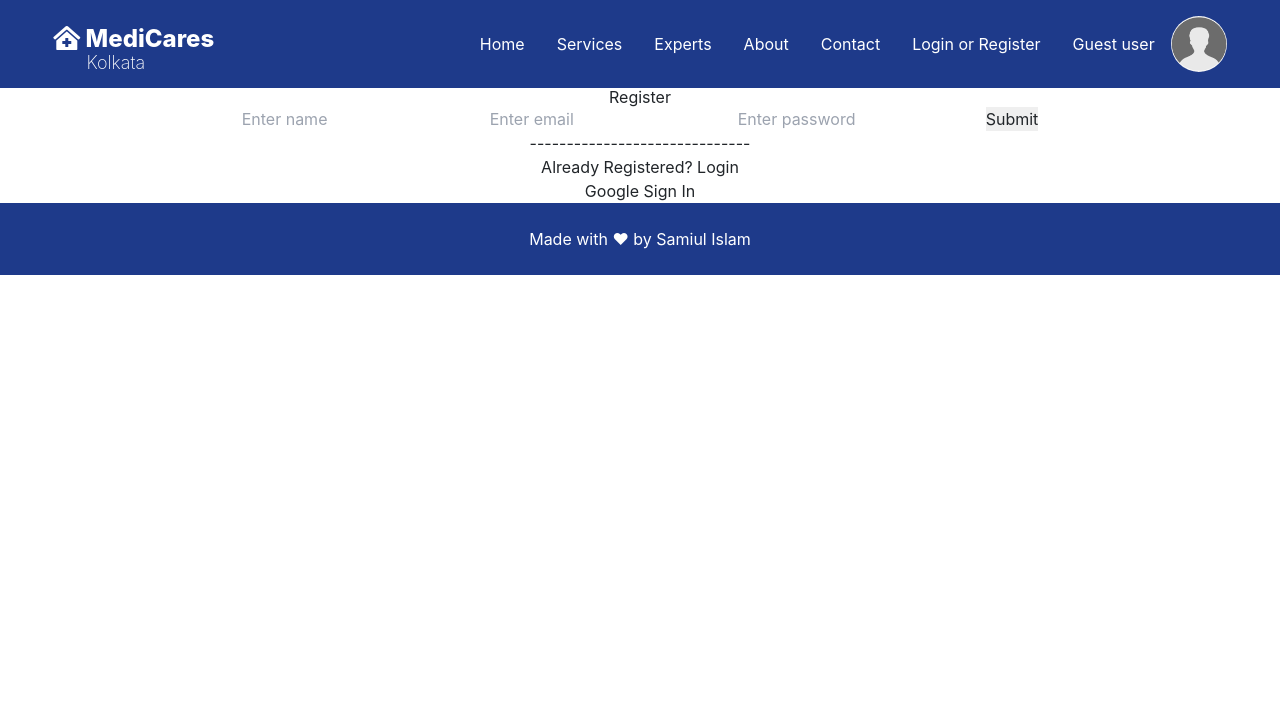
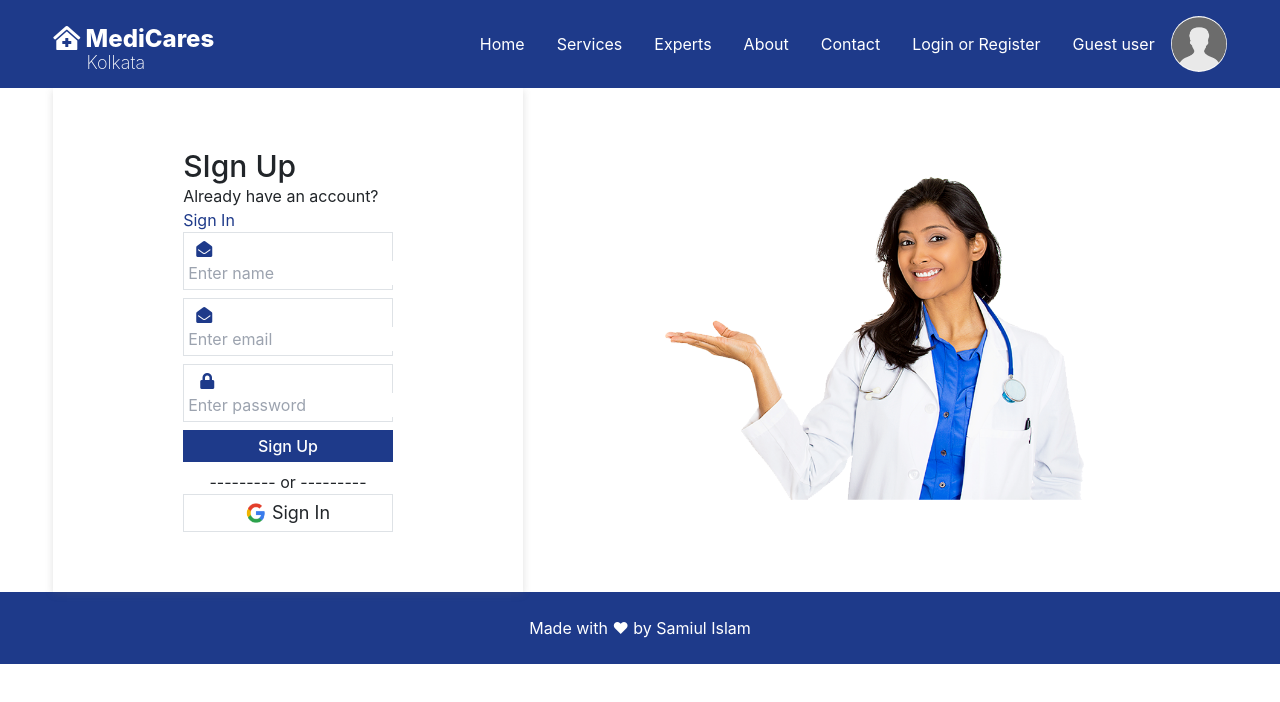
Before and after one commit to softsamiul/medicares-kolkata, a React (Create React App) app: page /register in a window 1280 px wide. Shown: the top 702 px of the page. Built offline with nearby package versions, Linux system fonts and the light colour scheme; no server answers.

Commit message:
register page and some more things modified

```diff
--- a/public/services.json
+++ b/public/services.json
@@ -3,7 +3,7 @@
     "serviceID": 1,
     "serviceName": "Dental Surgery & Treatment",
     "serviceDesc": "Dental surgery is any of a number of medical procedures that involve artificially modifying dentition; in other words, surgery of the teeth, gums and jaw bones.",
-    "serviceImg": "https://cdn.shopify.com/s/files/1/0533/2089/files/placeholder-images-image_large.png"
+    "serviceImg": "https://avatarairlines.com/wp-content/uploads/2020/05/Male-placeholder.jpeg"
   },
   {
     "serviceID": 2,
--- a/src/App.js
+++ b/src/App.js
@@ -10,6 +10,7 @@ import AuthProvider from './shared/AuthProvider/AuthProvider';
 import Footer from './shared/Footer/Footer';
 import Header from './shared/Header/Header';
 import Login from './shared/Login/Login';
+import PrivateRoute from './shared/PrivateRoute/PrivateRoute';
 import Register from './shared/Register/Register';
 import ServiceDetails from './shared/SharedServices/SingleService/ServiceDetails/ServiceDetails';
 
@@ -26,15 +27,15 @@ function App() {
             <Route path="/home">
               <Home></Home>
             </Route>
-            <Route exact path="/services">
+            <PrivateRoute exact path="/services">
               <Services></Services>
-            </Route>
-            <Route path="/services/:id">
+            </PrivateRoute>
+            <PrivateRoute path="/services/:id">
               <ServiceDetails></ServiceDetails>
-            </Route>
-            <Route path="/experts">
+            </PrivateRoute>
+            <PrivateRoute path="/experts">
               <Experts></Experts>
-            </Route>
+            </PrivateRoute>
             <Route path="/about">
               <About></About>
             </Route>
--- a/src/hooks/useFirebase.js
+++ b/src/hooks/useFirebase.js
@@ -3,7 +3,6 @@ import { useEffect, useState } from "react";
 import authInitApp from "../shared/firebase/firebase.init";
 
 authInitApp();
-
 const useFirebase = () => {
     const auth = getAuth();
 
@@ -19,8 +18,8 @@ const useFirebase = () => {
         .then(result => {
             result.user.displayName = fullName;
             setUser(result.user)
-            console.log(user);
-
+        }).catch(error => {
+            setError(error.message)
         })
     }
 
@@ -29,6 +28,8 @@ const useFirebase = () => {
         signInWithEmailAndPassword(auth, email, password)
         .then(result => {
             setUser(result.user)
+        }).catch(error => {
+            setError(error.message)
         })
     }
 
@@ -43,8 +44,6 @@ const useFirebase = () => {
             console.log(user);
         }).catch(error => {
             setError(error.message)
-            console.log(error);
-
         })
     }
     // get curent user
@@ -91,7 +90,8 @@ const useFirebase = () => {
         doctors,
         services,
         setServices,
-        error
+        error,
+        setError
     }
 }
 
--- a/src/shared/Login/Login.js
+++ b/src/shared/Login/Login.js
@@ -7,13 +7,16 @@ import useAuth from '../../hooks/useAuth';
 import './Login.css';
 
 const Login = () => {
+    const {handleGoogleSignIn, user} = useAuth();
     const { register, handleSubmit } = useForm();
     const {signInUsingEmailPass} = useAuth();
     const onSubmit = data => {
         const {email, password} = data;
         signInUsingEmailPass(email, password)
     };
-    const {handleGoogleSignIn, user} = useAuth();
+
+    // const location = useLocation();
+    // console.log(location.state.from);
     return (
         <div className="flex items-center w-11/12 mx-auto">
             <div className="w-2/5 form-design text-left">
@@ -29,7 +32,6 @@ const Login = () => {
                             </div>
                         </div>
                         <div>
-                            {/* <label htmlFor="password">Password</label> */}
                             <div className="border border-1-blue p-1">
                                 <i className="fas fa-lock mr-5 ml-2 p-1 text-blue-900"></i>
                                 <input className="outline-none" placeholder="Enter password" type="password" {...register("password", { required: true})} />
--- /dev/null
+++ b/src/shared/PrivateRoute/PrivateRoute.js
@@ -0,0 +1,26 @@
+import React from 'react';
+import { Redirect, Route } from 'react-router';
+import useAuth from '../../hooks/useAuth';
+
+const PrivateRoute = ({children, ...rest}) => {
+    const {user} = useAuth();
+    return (
+        <Route
+            {...rest}
+            render={({ location }) =>
+                user.email ? (
+                children
+                ) : (
+                <Redirect
+                    to={{
+                    pathname: "/login",
+                    state: { from: location }
+                    }}
+                />
+                )
+            }
+        />
+    );
+};
+
+export default PrivateRoute;
--- a/src/shared/Register/Register.js
+++ b/src/shared/Register/Register.js
@@ -1,11 +1,12 @@
 import React from 'react';
 import { useForm } from "react-hook-form";
 import { NavLink } from 'react-router-dom';
+import googleIcon from '../../assets/images/google-logo.png';
+import LoginImg from '../../assets/images/login-img.png';
 import useAuth from '../../hooks/useAuth';
 import useFirebase from '../../hooks/useFirebase';
 const Register = () => {
     const { register, handleSubmit } = useForm();
-    // const onSubmit = data => setEmailUser(data);
     const onSubmit = data => {
         const {email, password, fullName} = data;
         handleCreateUser(email, password, fullName)
@@ -14,19 +15,61 @@ const Register = () => {
     const {handleCreateUser} = useAuth();
     const {handleGoogleSignIn, user} = useFirebase();
     return (
-        <div>
-            <h2>Register</h2>
+        <div className="flex items-center w-11/12 mx-auto">
+            <div className="w-2/5 form-design text-left">
+            <div className="w-3/5 mx-auto">
+                <h2 className="text-3xl font-medium login-header">SIgn Up</h2>
+                <p>Already have an account? <NavLink className="text-blue-900" to="/login">Sign In</NavLink></p>
+
+                <form className="" onSubmit={handleSubmit(onSubmit)}>
+                    <div className="mb-2">
+                        <div className="border border-1-blue p-1">
+                            <i className="fas fa-envelope-open mr-5 ml-2 text-blue-900"></i>
+                            <input placeholder="Enter name" className="outline-none" type="text" {...register("fullName", { required: true})} />
+                        </div>
+                    </div>
+                    <div className="mb-2">
+                        <div className="border border-1-blue p-1">
+                            <i className="fas fa-envelope-open mr-5 ml-2 text-blue-900"></i>
+                            <input placeholder="Enter email" className="outline-none" type="email" {...register("email", { required: true})}  />
+                        </div>
+                    </div>
+                    <div>
+                        <div className="border border-1-blue p-1">
+                            <i className="fas fa-lock mr-5 ml-2 p-1 text-blue-900"></i>
+                            <input className="outline-none" placeholder="Enter password" type="password" {...register("password", { required: true})} />
+                        </div>
+                    </div>
+                    <input type="submit" value="Sign Up" className="block w-full font-medium py-1 my-2 px-12 bg-blue-900 text-white"/>
+                </form>
+                <p className="text-center">--------- or ---------</p>
+                    <div>
+                        <div className="flex items-center justify-center border border-1-blue p-1 text-center cursor-pointer" onClick={handleGoogleSignIn}>
+                        <img className="w-5 h-5 text-right" src={googleIcon} alt="" />
+                        <p className=" text-left text-lg font-base ml-1.5">Sign In</p>
+                    </div>
+                </div>
+            </div>
+            </div>
+            <div className="w-3/5">
+                <div className="w-3/5 mx-auto">
+                    <img src={LoginImg} alt="" />
+                </div>
+            </div>
+            {/* <h2>Register</h2>
             <form onSubmit={handleSubmit(onSubmit)}>
                 <input placeholder="Enter name" type="text" {...register("fullName", { required: true})} />
                 <input placeholder="Enter email" type="email" {...register("email", { required: true})}  />
                 <input placeholder="Enter password" type="password" {...register("password", { required: true})} />
                 <input type="submit" />
             </form>
-            <div>------------------------------</div>
-            <p>Already Registered? <NavLink to="/login">Login</NavLink></p>
+            <p className="text-center">--------- or ---------</p>
             <div>
-                <button onClick={handleGoogleSignIn}>Google Sign In</button>
-            </div>
+                <div className="flex items-center justify-center border border-1-blue p-1 text-center cursor-pointer" onClick={handleGoogleSignIn}>
+                    <img className="w-5 h-5 text-right" src={googleIcon} alt="" />
+                    <p className=" text-left text-lg font-base ml-1.5">Sign In</p>
+                </div>
+            </div> */}
         </div>
     );
 };
--- a/src/shared/SharedServices/SingleService/ServiceDetails/ServiceDetails.js
+++ b/src/shared/SharedServices/SingleService/ServiceDetails/ServiceDetails.js
@@ -8,21 +8,22 @@ const ServiceDetails = () => {
     useEffect(()=>{
         fetch('/services.json')
         .then(res=>res.json())
-        .then(data => setServices(data))
+        .then(data => {setServices(data.find(select => select.serviceID == id))})
     },[])
-    const selectedService = services.find(select => select.serviceID == id)
-    console.log(selectedService);
+    // const selectedService =
     console.log(services);
-    console.log(id);
+    // console.log(services);
+    // console.log(id);
+
 
     return (
         <div className="flex w-11/12 mx-auto items-center">
             <div className="w-2/5">
-                <img src={selectedService.img} alt="" />
+                <img src={services.servceImg} alt="" />
             </div>
             <div className="w-3/5">
-                <h3 className="text-3xl font-bold mb-2">{selectedService.serviceName}</h3>
-                <p className="text-left">{selectedService.serviceDesc}</p>
+                <h3 className="text-3xl font-bold mb-2">{services.serviceName}</h3>
+                <p className="text-left">{services.serviceDesc}</p>
             </div>
         </div>
     );
```
Also changed, not shown: firebase.json (added), 1 other file (tests, documents, lock files or other folders).
